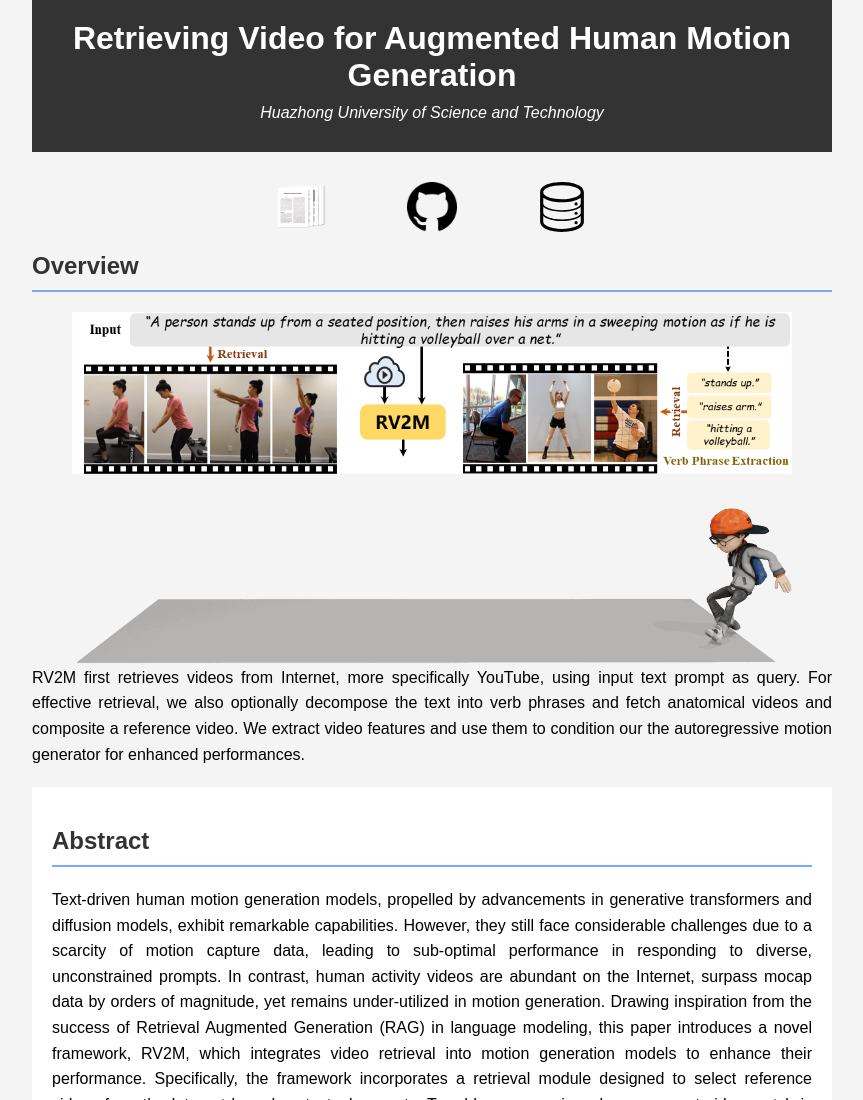
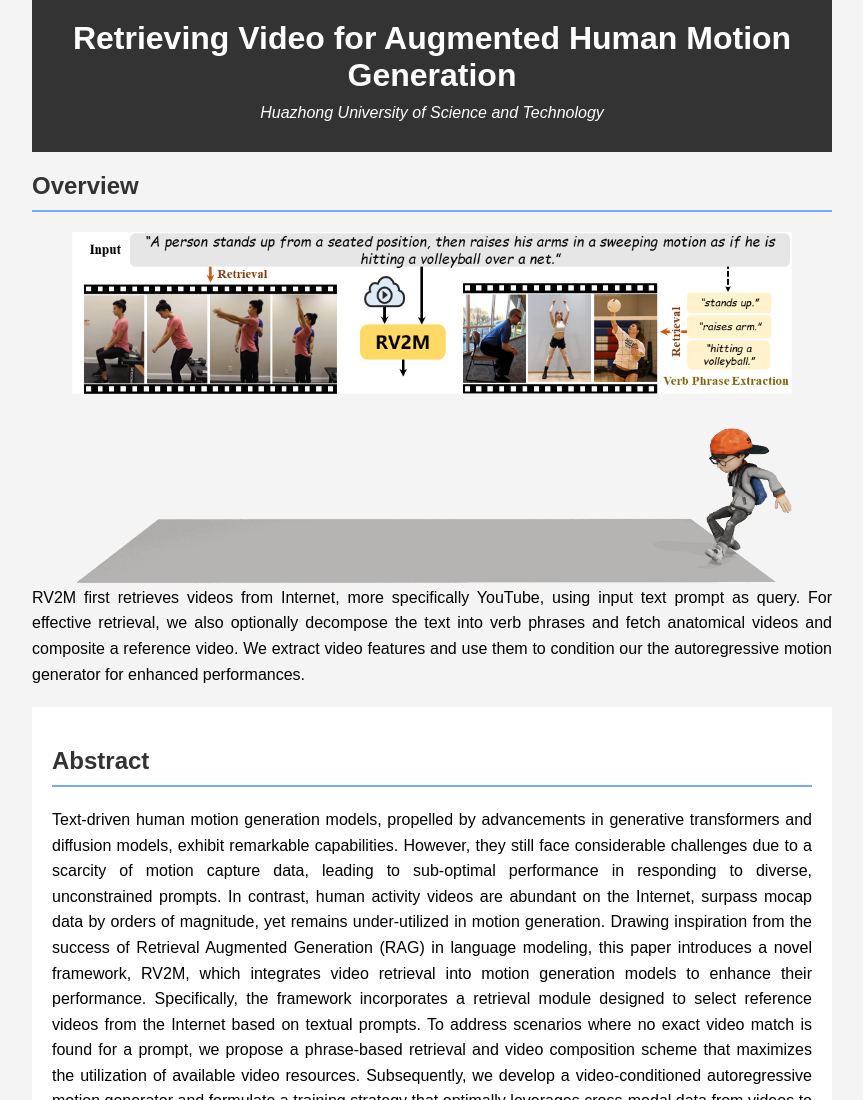
Before and after one commit to AnonymousRAG/AnonymousRAG.github.io, a plain HTML site: page index.html in a window 1280 px wide. Shown: the top 1100 px of the page, without its empty margins (208-1071 px from the left). Drawn offline with Linux system fonts and the light colour scheme.

Commit message:
Update index.html

```diff
--- a/index.html
+++ b/index.html
@@ -184,11 +184,11 @@
                 Huazhong University of Science and Technology
             </div>
         </header>
-        <div class="icon-container">
+<!--         <div class="icon-container">
             <a href="https://link1.com"><img src="FIGS/icons/paper.png" alt="Icon 1"></a>
             <a href="https://github.com/HappyPiepie/RV2M/tree/main"><img src="FIGS/icons/github.png" alt="Icon 2"></a>
             <a href="https://github.com/EricGuo5513/HumanML3D"><img src="FIGS/icons/database.svg" alt="Icon 3"></a>
-        </div>
+        </div> -->
         <div class="section">
             <h2>Overview</h2>
             <img src="FIGS/fig1.png" alt="Method">
```
